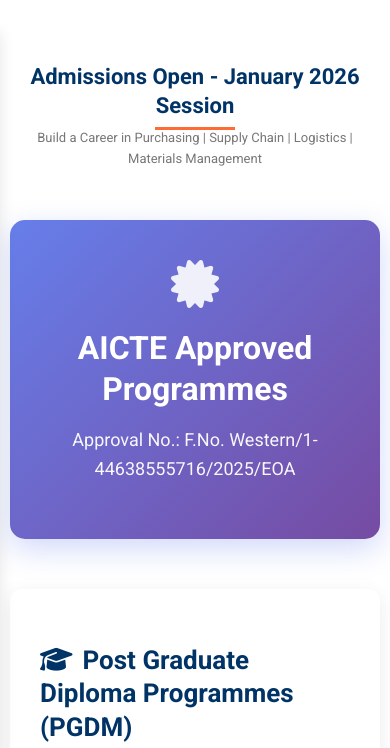
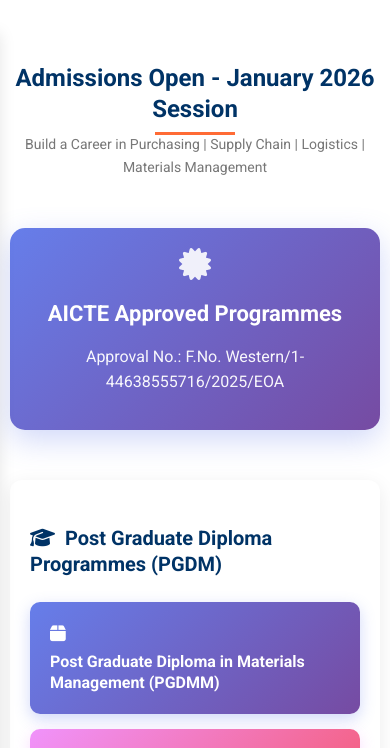
Before and after one commit to PratikBihari/IIMM_NAGPUR, a plain HTML site: page admissions.html in a window 390 px wide. Shown: the part 57-805 px from the top of the page. Drawn offline with Linux system fonts and the light colour scheme.

Commit message:
Optimize: Mobile responsive design for admissions page

```diff
--- a/admissions.html
+++ b/admissions.html
@@ -26,6 +26,24 @@
     <link rel="stylesheet" href="css/styles.css">
     <link rel="stylesheet" href="https://cdnjs.cloudflare.com/ajax/libs/font-awesome/6.4.0/css/all.min.css">
     <link href="https://fonts.googleapis.com/css2?family=Roboto:wght@300;400;500;700&display=swap" rel="stylesheet">
+    <style>
+        @media (max-width: 768px) {
+            .admissions .section-header h2 { font-size: 24px !important; }
+            .admissions .section-header p { font-size: 14px !important; }
+            .admissions [style*="padding: 40px"] { padding: 20px !important; }
+            .admissions [style*="padding: 30px"] { padding: 20px !important; }
+            .admissions [style*="padding: 25px"] { padding: 18px !important; }
+            .admissions [style*="font-size: 48px"] { font-size: 32px !important; }
+            .admissions [style*="font-size: 32px"] { font-size: 22px !important; }
+            .admissions [style*="font-size: 28px"] { font-size: 24px !important; }
+            .admissions [style*="font-size: 26px"] { font-size: 20px !important; }
+            .admissions [style*="font-size: 24px"] { font-size: 18px !important; }
+            .admissions [style*="font-size: 18px"] { font-size: 16px !important; }
+            .admissions [style*="display: flex"] { flex-direction: column !important; }
+            .admissions [style*="display: grid"][style*="grid-template-columns"] { grid-template-columns: 1fr !important; }
+            .admissions i[style*="margin-right: 15px"] { margin-right: 10px !important; margin-bottom: 10px !important; }
+        }
+    </style>
 </head>
 <body>
     <header>
@@ -65,7 +83,7 @@
             <div style="background: linear-gradient(135deg, #667eea 0%, #764ba2 100%); padding: 40px; border-radius: 15px; color: white; text-align: center; margin-bottom: 50px; box-shadow: 0 10px 30px rgba(102, 126, 234, 0.3);">
                 <i class="fas fa-certificate" style="font-size: 48px; margin-bottom: 20px; opacity: 0.9;"></i>
                 <h3 style="color: white; font-size: 32px; margin-bottom: 15px; font-weight: 700;">AICTE Approved Programmes</h3>
-                <p style="font-size: 18px; opacity: 0.95;">Approval No.: F.No. Western/1-44638555716/2025/EOA</p>
+                <p style="font-size: 18px; opacity: 0.95; word-break: break-word;">Approval No.: F.No. Western/1-44638555716/2025/EOA</p>
             </div>
 
             <div class="admissions-content">
```
